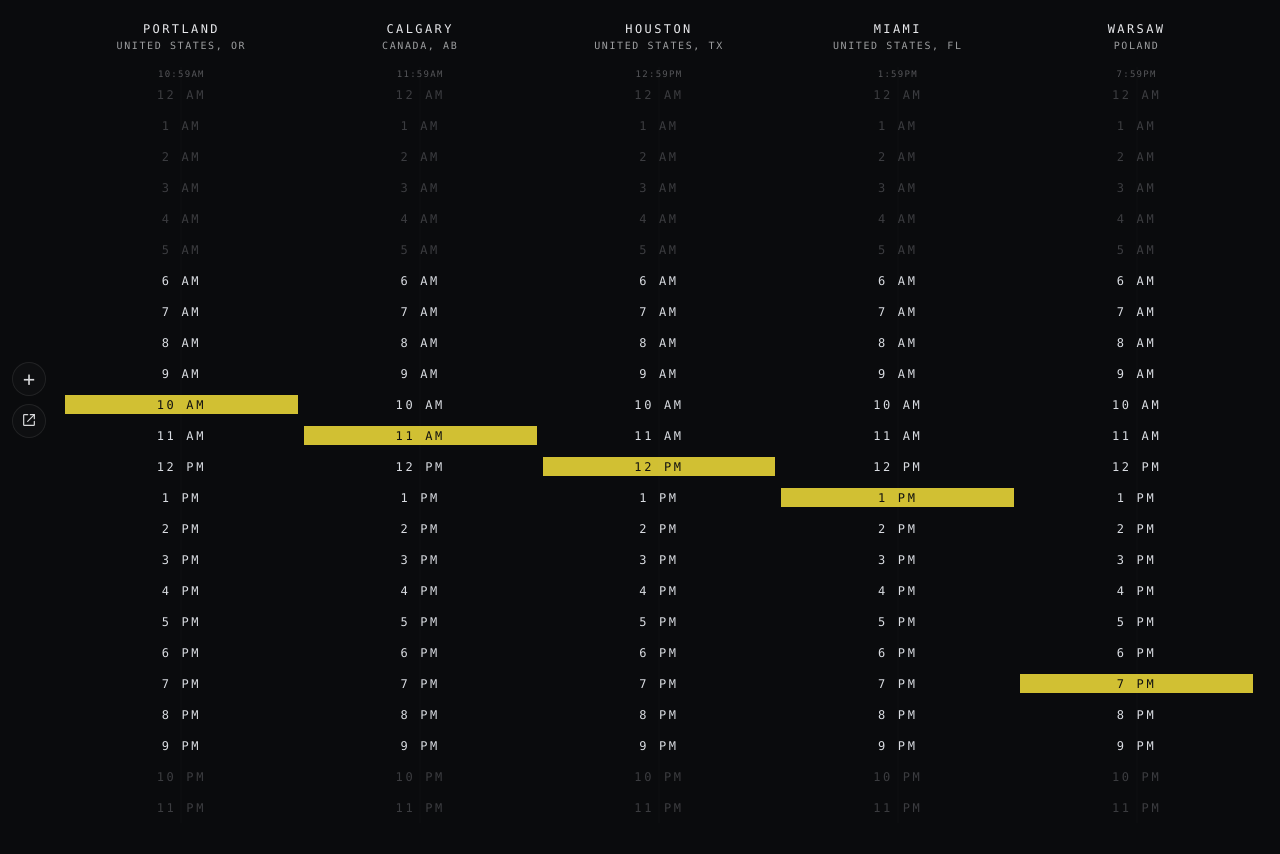
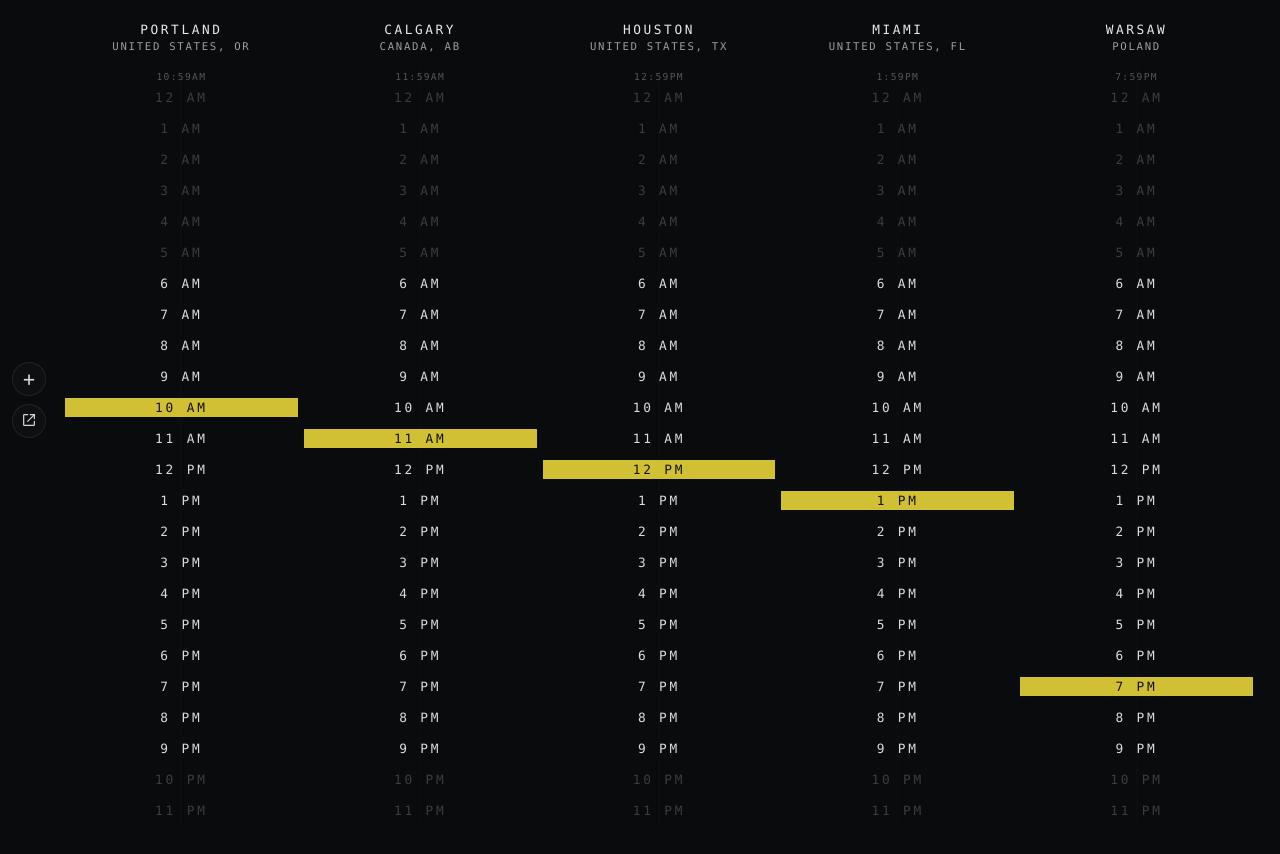
Before and after one commit to yaosamo/when-there, a website: page index.html in a window 1280 px wide. Drawn offline with Linux system fonts and the light colour scheme.

Commit message:
fix: scale selected row highlight and timeline type

```diff
--- a/src/index.js
+++ b/src/index.js
@@ -1,6 +1,7 @@
 const HOURS = Array.from({ length: 24 }, (_, hour) => hour);
 const HOUR_MS = 60 * 60 * 1000;
 const CASCADE_DELAY_MS = 50;
+const ROW_HIGHLIGHT_INSET_PX = 6;
 
 const DEFAULT_ZONES = [
   { timeZone: "America/Los_Angeles", title: "Portland", subtitle: "United States, OR" },
@@ -92,6 +93,7 @@ function wireEvents() {
     if (addZonePanel.contains(target) || addZoneButton.contains(target)) return;
     closeAddZonePanel();
   });
+  window.addEventListener("resize", updateHighlights);
 }
 
 function render() {
@@ -640,7 +642,9 @@ function updateHighlights() {
     }
 
     // Move a persistent bar so the color appears to slide between rows.
-    const y = row.offsetTop + 6;
+    const y = row.offsetTop + ROW_HIGHLIGHT_INSET_PX;
+    const barHeight = Math.max(0, row.offsetHeight - ROW_HIGHLIGHT_INSET_PX * 2);
+    view.selectionBar.style.height = `${barHeight}px`;
     view.selectionBar.style.transform = `translateY(${y}px)`;
 
     const viewIndex = columnViews.indexOf(view);
--- a/styles.css
+++ b/styles.css
@@ -9,6 +9,8 @@
   --hover: rgba(255, 255, 255, 0.035);
   --border: rgba(255, 255, 255, 0.05);
   --hover-speed-ms: 300ms;
+  --timeline-type-size: clamp(0.75rem, 0.7rem + 0.2vh, 0.95rem);
+  --timeline-type-size: clamp(0.75rem, 0.7rem + 0.2dvh, 0.95rem);
 }
 
 * {
@@ -306,6 +308,7 @@ main {
   position: relative;
   display: flex;
   flex-direction: column;
+  font-size: var(--timeline-type-size);
   min-width: 180px;
   border-radius: 12px;
   background: transparent;
@@ -369,7 +372,7 @@ main {
 
 .zone-title {
   margin: 0;
-  font-size: 12px;
+  font-size: 1em;
   line-height: 1.15;
   letter-spacing: 0.2em;
   text-transform: uppercase;
@@ -379,7 +382,7 @@ main {
 .zone-subtitle {
   margin: 3px 0 0;
   color: rgba(232, 233, 236, 0.66);
-  font-size: 10px;
+  font-size: 0.833em;
   line-height: 1.15;
   text-transform: uppercase;
   letter-spacing: 0.16em;
@@ -470,7 +473,7 @@ main {
   background: transparent;
   color: var(--dim);
   font: inherit;
-  font-size: 12px;
+  font-size: 1em;
   letter-spacing: 0.22em;
   text-transform: uppercase;
   cursor: pointer;
@@ -550,7 +553,7 @@ main {
 .timezone-meta {
   margin-top: 4px;
   color: rgba(232, 233, 236, 0.34);
-  font-size: 9px;
+  font-size: 0.75em;
   letter-spacing: 0.14em;
   text-transform: uppercase;
   text-align: center;
```
